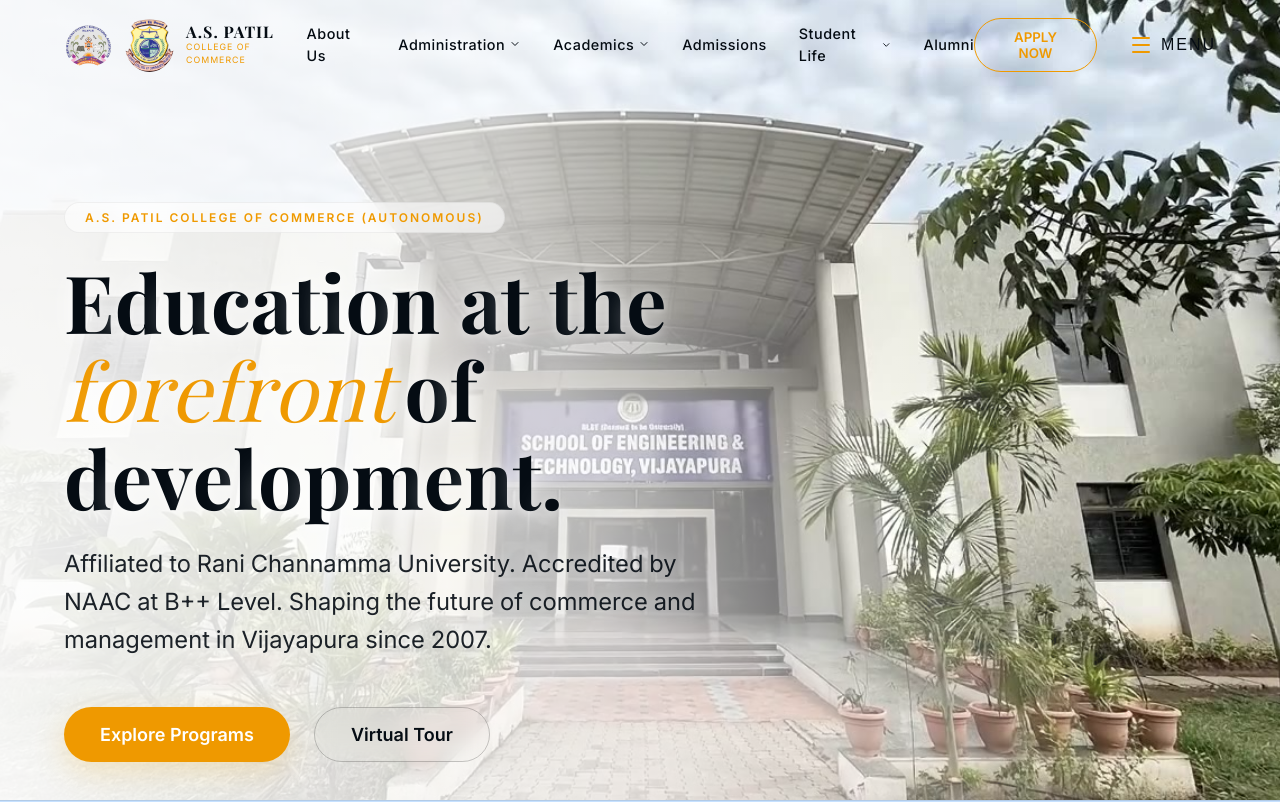
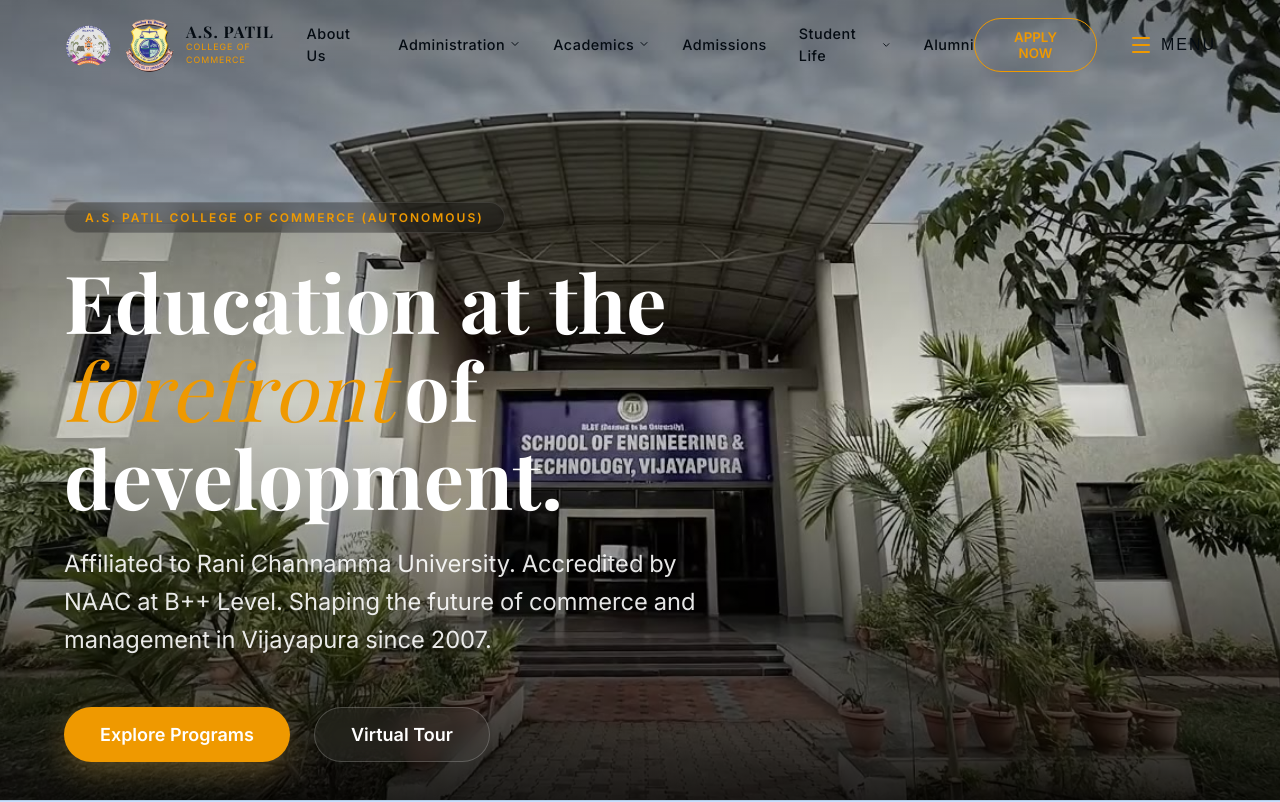
Before and after one commit to rajashekharexe/College-Website, a React (Vite) app: page / in a window 1280 px wide. Shown: the top 802 px of the page. Built offline with nearby package versions, Linux system fonts and the light colour scheme; a web font is replaced by a local one.

Commit message:
UI tweak: remove white fade, use dark vignette for hero

```diff
--- a/src/components/Hero.jsx
+++ b/src/components/Hero.jsx
@@ -218,7 +218,7 @@
     left: 0,
     width: '100%',
     height: '100%',
-    background: 'linear-gradient(75deg, rgba(255,255,255,0.95) 0%, rgba(255,255,255,0.7) 45%, rgba(255,255,255,0) 80%)',
+    background: 'linear-gradient(to top, rgba(0,0,0,0.85) 0%, rgba(0,0,0,0.1) 50%, rgba(0,0,0,0.5) 100%)',
     zIndex: 1,
     pointerEvents: 'none'
   };
@@ -341,8 +341,8 @@
         <div className="hero-fade-up" style={{
           display: 'inline-block',
           padding: '8px 20px',
-          backgroundColor: 'rgba(255,255,255,0.6)',
-          border: '1px solid rgba(0,0,0,0.05)',
+          backgroundColor: 'rgba(0,0,0,0.3)',
+          border: '1px solid rgba(255,255,255,0.1)',
           borderRadius: '50px',
           backdropFilter: 'blur(10px)',
           marginBottom: '1.5rem',
@@ -366,8 +366,7 @@
           lineHeight: 1.1,
           fontFamily: 'var(--font-display)',
           fontWeight: 700,
-          color: 'var(--brand-50)',
-          textShadow: '0 4px 30px rgba(255,255,255,0.8), 0 2px 10px rgba(255,255,255,0.5)',
+          color: '#ffffff',
           perspective: '1200px'
         }}>
           {"Education at the".split(' ').map((word, wIdx) => (
@@ -394,13 +393,11 @@
 
         <div style={{
           fontSize: 'var(--text-lg)',
-          color: 'var(--brand-50)',
-          opacity: 0.9,
+          color: 'rgba(255, 255, 255, 0.9)',
           maxWidth: '650px',
           marginBottom: '3rem',
           lineHeight: 1.6,
-          fontWeight: 400,
-          textShadow: '0 2px 15px rgba(255,255,255,0.8)'
+          fontWeight: 400
         }}>
           {"Affiliated to Rani Channamma University. Accredited by NAAC at B++ Level. Shaping the future of commerce and management in Vijayapura since 2007.".split(' ').map((word, wIdx) => (
             <span key={wIdx} className="hero-word" style={{ display: 'inline-block', marginRight: '0.25em' }}>
@@ -436,9 +433,9 @@
           </button>
 
           <button style={{
-            background: 'transparent',
-            color: 'var(--brand-50)',
-            border: '1px solid rgba(0,0,0,0.2)',
+            background: 'rgba(255,255,255,0.05)',
+            color: '#ffffff',
+            border: '1px solid rgba(255,255,255,0.2)',
             padding: '16px 36px',
             borderRadius: '50px',
             fontFamily: 'var(--font-body)',
```
